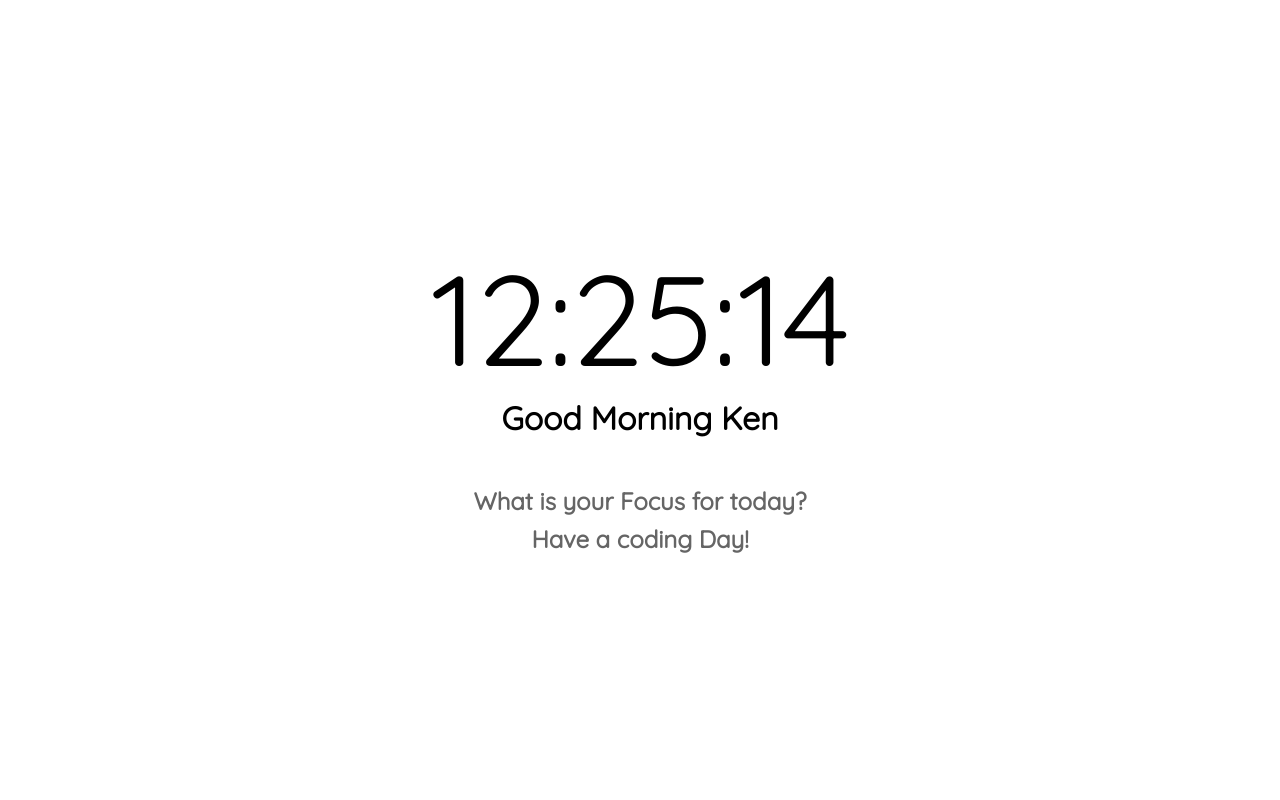
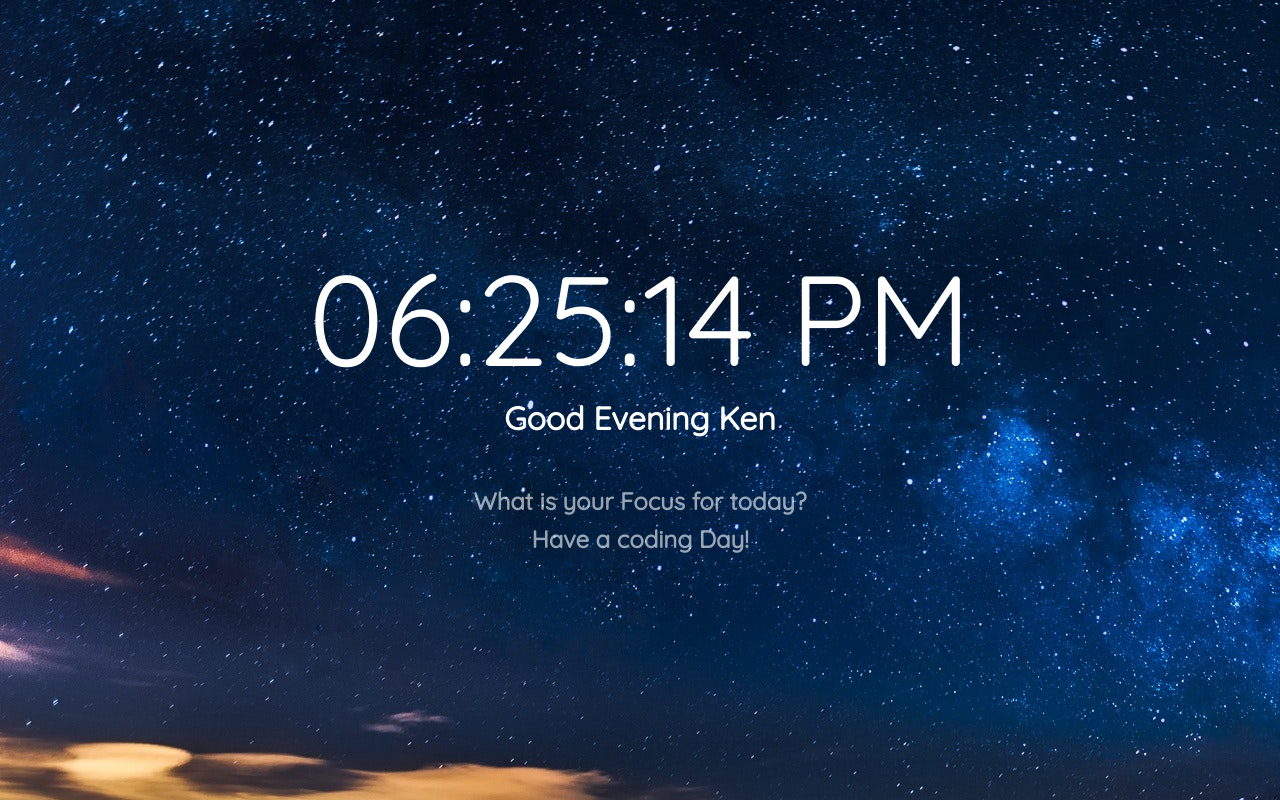
Before and after one commit to Kenny1995/JS_Dynamic_Landing_Page, a plain HTML site: page index.html in a window 1280 px wide. Drawn offline with Linux system fonts and the light colour scheme.

Commit message:
Worked on the dynamic change of the background image and greetings according to the day of the week

```diff
--- a/index.html
+++ b/index.html
@@ -11,9 +11,9 @@
 </head>
 
 <body>
-    <time id="time">12:17:04 PM</time>
+    <time id="time"></time>
     <h1>
-        <span id="greeting">Good Morning</span>
+        <span id="greeting"></span>
         <span id="name" contenteditable="true">Ken</span>
     </h1>
     <h2>
--- a/js/main.js
+++ b/js/main.js
@@ -1,6 +1,6 @@
 // DOM Elements Selection
 const time = document.getElementById("time"),
-  greeting = document.getElementById("greetings"),
+  greeting = document.getElementById("greeting"),
   name = document.getElementById("name"),
   focus = document.getElementById("focus");
 
@@ -15,12 +15,12 @@ const ShowTime = () => {
   const amPm = hour >= 12 ? "PM" : "AM";
 
   // 12hr Format
-  hour = hour % 2 || 12;
+  hour = hour % 12 || 12;
 
   //ouput Time
   time.innerHTML = `${AddZero(hour)}<span>:</span>${AddZero(
     min
-  )}<span>:</span>${AddZero(sec)}`;
+  )}<span>:</span>${AddZero(sec)} ${amPm}`;
 
   setTimeout(ShowTime, 1000);
 };
@@ -34,15 +34,19 @@ const AddZero = n => {
 const setBgGreet = () => {
   let today = new Date(),
     hour = today.getHours();
-  if (hour <= 12) {
-    document.body.style.backgroundImage = "url('/img/morning.jpg')";
-  } else if (hour <= 18) {
+  if (hour < 12) {
+    document.body.style.backgroundImage = "url('../img/morning.jpg')";
+    greeting.textContent = "Good Morning";
+  } else if (hour < 18) {
     document.body.style.backgroundImage = "url('/img/afternoon.jpg')";
+    greeting.textContent = "Good Afternoon";
   } else {
-    document.getElementsByTagName("body").style.backgroundImage =
-      "url('/img/night.jpg')";
+    document.body.style.backgroundImage = "url('../img/night.jpg')";
+    greeting.textContent = "Good Evening";
+    document.body.style.color = "white";
   }
 };
 
 // Run
 ShowTime();
+setBgGreet();
```
